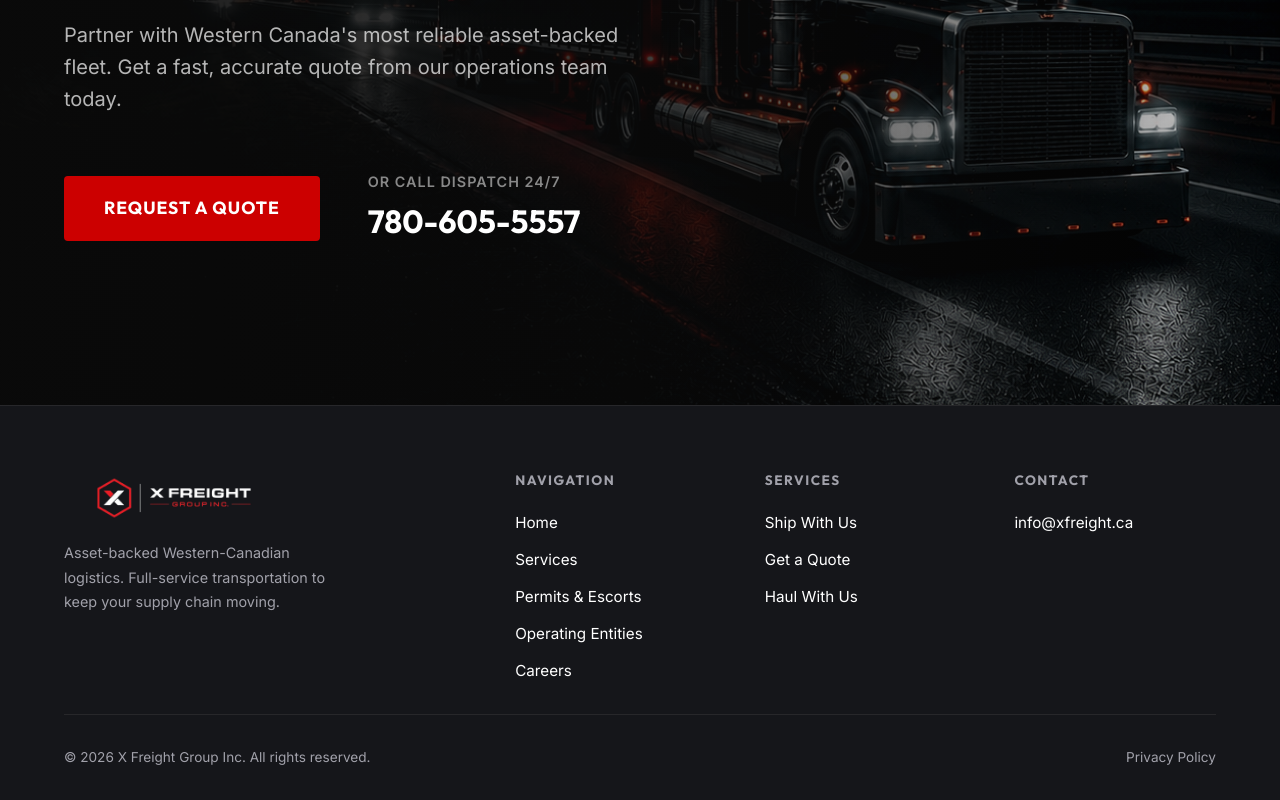
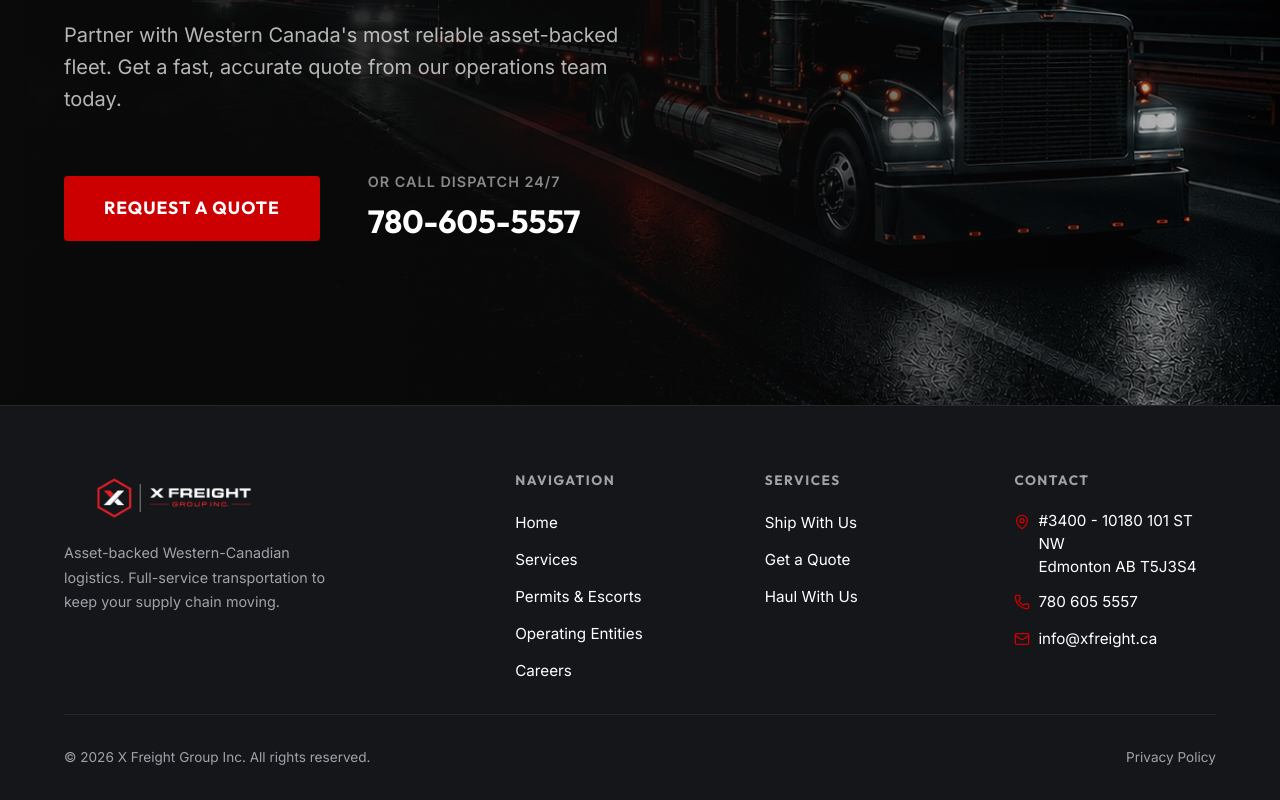
Before and after one commit to unnatisachdeva/XFreight, a Next.js app: page / in a window 1280 px wide. Shown: the part 3092-3892 px from the top of the page. Built offline with nearby package versions, Linux system fonts and the light colour scheme.

Commit message:
Update footer

```diff
--- a/src/app/_components/Footer.module.css
+++ b/src/app/_components/Footer.module.css
@@ -73,6 +73,29 @@
   color: var(--primary);
 }
 
+.contactText {
+  color: var(--text-main);
+  display: flex;
+  flex-direction: column;
+  font-size: 0.95rem;
+  gap: 0.2rem;
+  line-height: 1.5;
+}
+
+.contactRow {
+  align-items: flex-start;
+  display: inline-flex;
+  gap: 0.5rem;
+}
+
+.contactIcon {
+  color: var(--primary);
+  flex: 0 0 auto;
+  height: 1rem;
+  margin-top: 0.2rem;
+  width: 1rem;
+}
+
 .divider {
   border: none;
   height: 1px;
--- a/src/app/_components/Footer.tsx
+++ b/src/app/_components/Footer.tsx
@@ -1,5 +1,6 @@
 import Image from "next/image";
 import Link from "next/link";
+import { Mail, MapPin, Phone } from "lucide-react";
 import styles from "./Footer.module.css";
 
 export default function Footer() {
@@ -45,8 +46,28 @@ export default function Footer() {
         <div className={styles.column}>
           <p className={styles.columnHeading}>Contact</p>
           <ul>
+            <li className={styles.contactText}>
+
+              <span className={styles.contactRow}>
+                <MapPin aria-hidden="true" className={styles.contactIcon} />
+                <span>
+                  #3400 - 10180 101 ST NW
+                  <br />
+                  Edmonton AB T5J3S4
+                </span>
+              </span>
+            </li>
             <li>
-              <a href="mailto:info@xfreight.ca">info@xfreight.ca</a>
+              <a href="tel:+17806055557" className={styles.contactRow}>
+                <Phone aria-hidden="true" className={styles.contactIcon} />
+                <span>780 605 5557</span>
+              </a>
+            </li>
+            <li>
+              <a href="mailto:info@xfreight.ca" className={styles.contactRow}>
+                <Mail aria-hidden="true" className={styles.contactIcon} />
+                <span>info@xfreight.ca</span>
+              </a>
             </li>
           </ul>
         </div>
```
